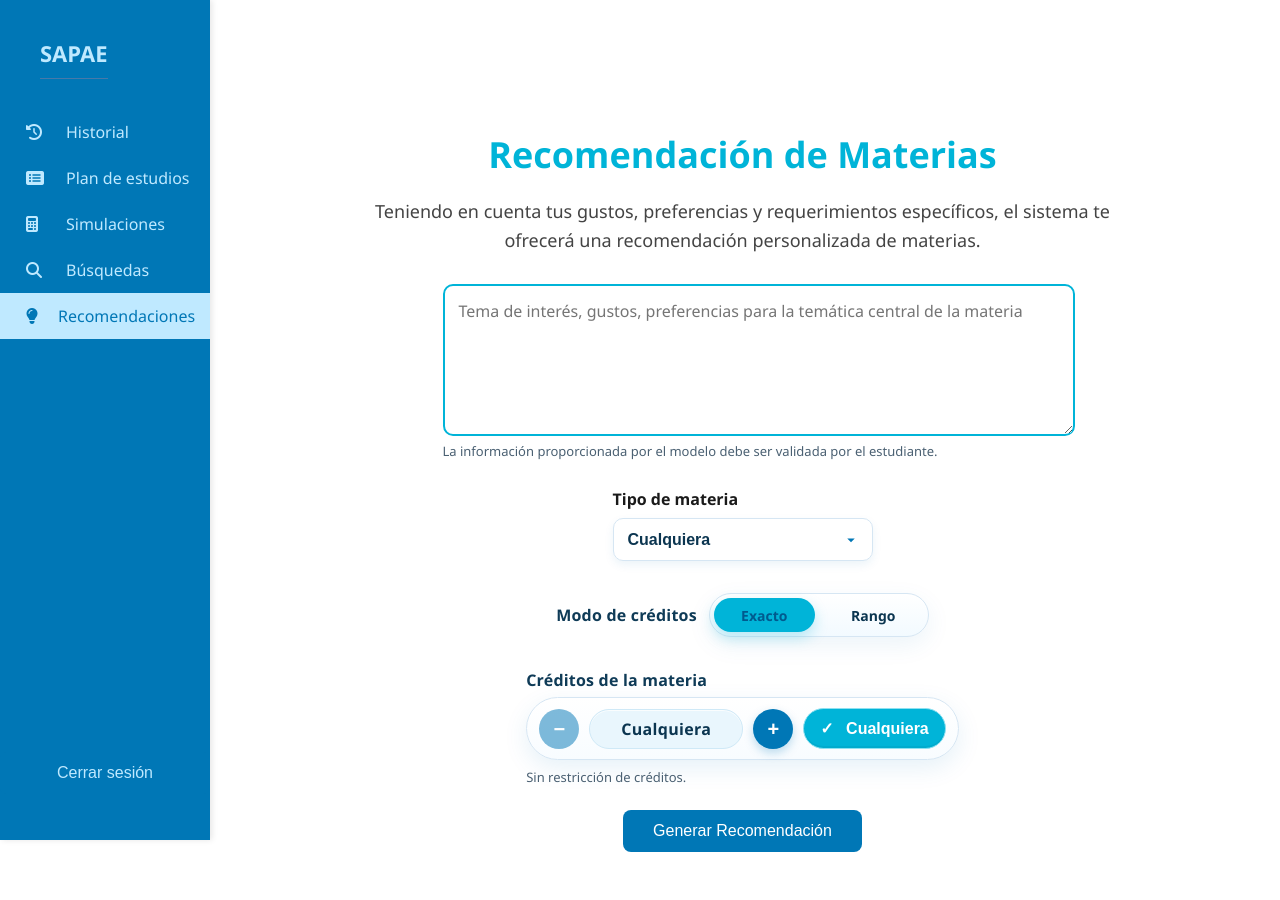
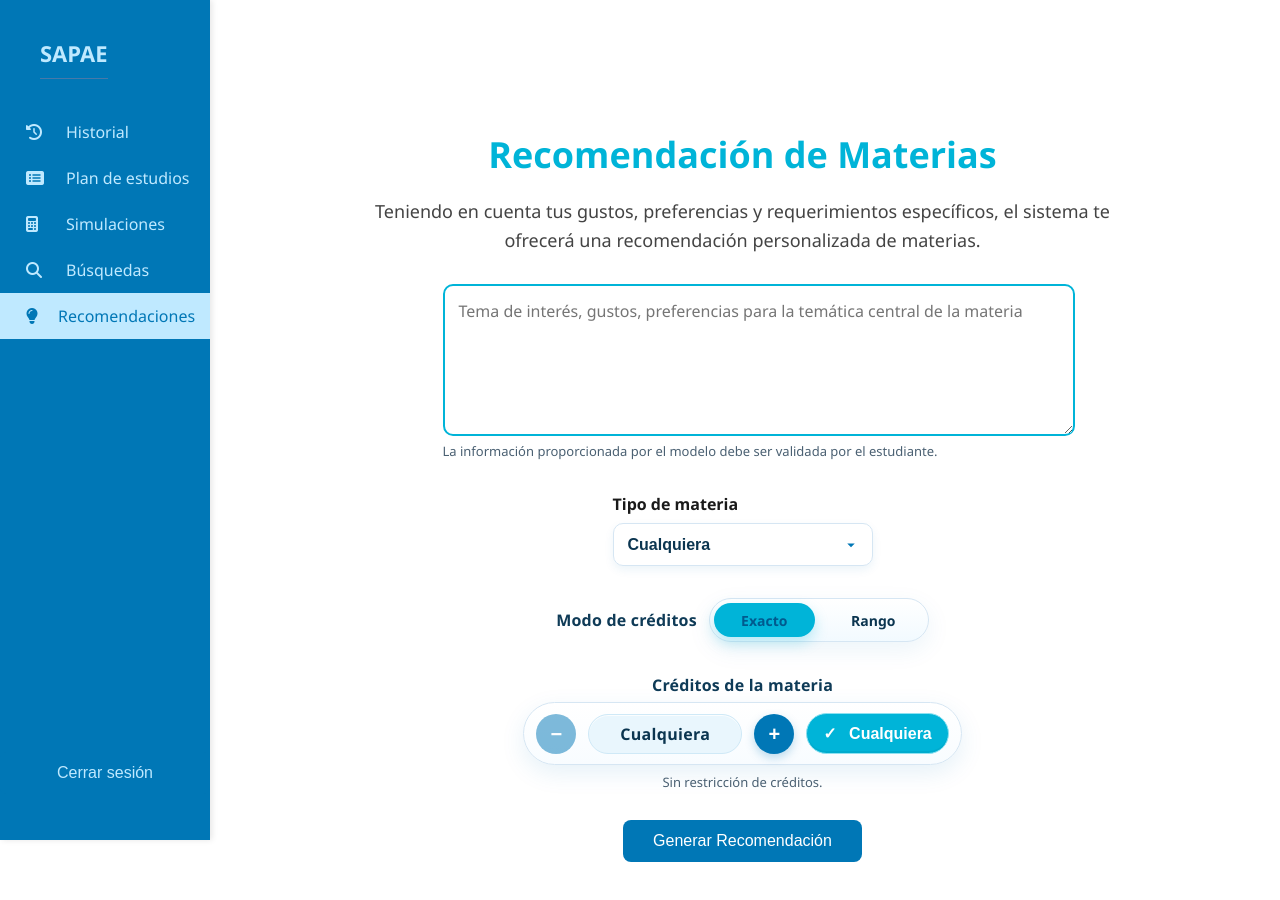
Before and after one commit to Santi-Ortiz/SAPAE-Frontend, an Angular app in the folder angularTesis/: page /recomendaciones in a window 1280 px wide. Shown: the top 900 px of the page. Built offline with nearby package versions, Linux system fonts and the light colour scheme.

Commit message:
Ajuste en visualización de rango de créditos

```diff
--- a/angularTesis/src/app/recomendaciones/recomendaciones.component.css
+++ b/angularTesis/src/app/recomendaciones/recomendaciones.component.css
@@ -245,6 +245,7 @@ button:hover { background-color: #00B4D8; }
 .hint {
   margin-top: 2px;
   font-size: 13px;
+  margin-bottom: 5px;
   color: #4a6072;
 }
 
@@ -381,26 +382,65 @@ button:hover { background-color: #00B4D8; }
   transform: translateX(100%);
 }
 
-/* ===== Créditos en modo RANGO ===== */
+/* === Centrado y ancho correcto del bloque de RANGO === */
+.creditos-control {
+  display: flex;
+  flex-direction: column;
+  align-items: center;   /* centra label + grid */
+  gap: 6px;
+  margin: 14px 0 8px;
+  width: 100%;
+}
+
+.creditos-control label {
+  width: 100%;
+  text-align: center;
+}
+
+/* El grid del rango ahora puede alojar 2 chips (≈340px c/u) sin desbordar */
 .creditos-range {
   display: grid;
   grid-template-columns: 1fr 1fr;
-  gap: 14px;
-  margin: 14px 0 8px;
-  align-items: start;
+  gap: 16px;
+  width: 100%;
+  max-width: 760px;       /* <-- antes 600px; así no “empuja” a la derecha */
+  margin: 0 auto;         /* centra el grid en la página */
+  box-sizing: border-box;
+  justify-items: center;  /* centra el contenido de cada columna */
 }
 
-.creditos-range .range-col label {
-  font-weight: 700;
-  color: #0f3b57;
-  letter-spacing: .2px;
-  display: inline-block;
+.creditos-range .range-col {
+  width: 100%;
+  display: grid;
+  grid-template-rows: auto auto;
+  justify-items: center;  /* etiqueta y chip centrados */
+}
+
+.creditos-range .range-label {
+  width: 100%;
+  text-align: center;
   margin-bottom: 6px;
 }
 
-/* Responsivo: en pantallas estrechas, apilar columnas */
-@media (max-width: 640px) {
-  .creditos-range {
-    grid-template-columns: 1fr;
-  }
+/* El texto de ayuda ocupa las 2 columnas y queda centrado */
+.creditos-range .hint {
+  grid-column: 1 / -1;
+  text-align: center;
+  margin-top: 6px;
 }
+
+/* Ajustes de ancho para el botón "Cualquiera" dentro del chip */
+.chip-any {
+  min-width: 132px;     /* <-- un poco más ancho para que no corte en 2 líneas */
+  white-space: nowrap;  /* evita saltos de línea ("✓ Cualquiera") */
+}
+
+/* (Opcional) un pelín más de separación visual */
+.creditos-chip {
+  gap: 12px;            /* antes 10px; da aire sin crecer demasiado el total */
+}
+
+/* En móviles, reduce apenas para que no desborde */
+@media (max-width: 540px) {
+  .chip-any { min-width: 116px; }
+}
```
